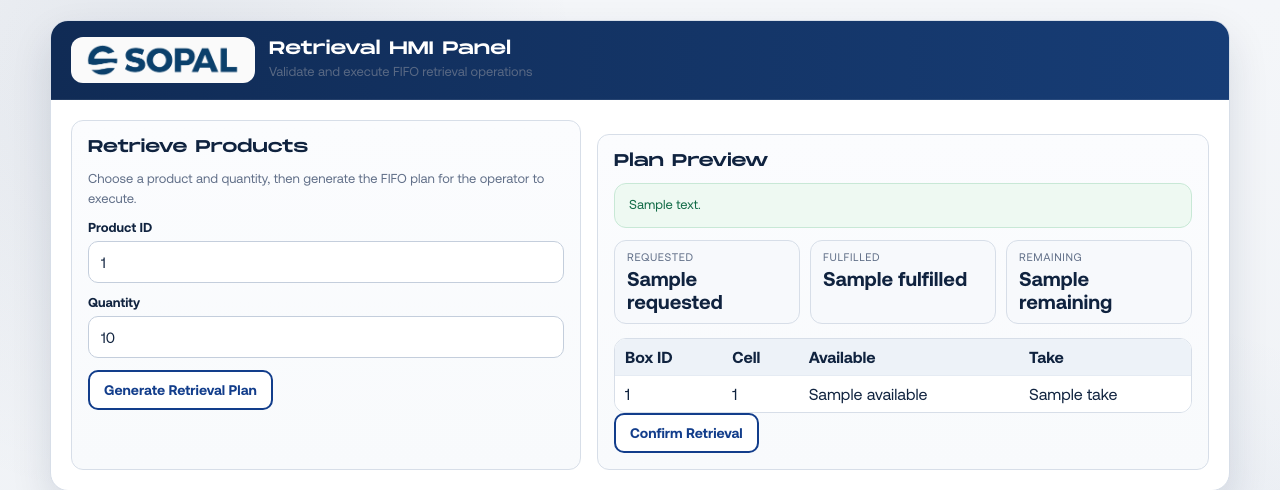
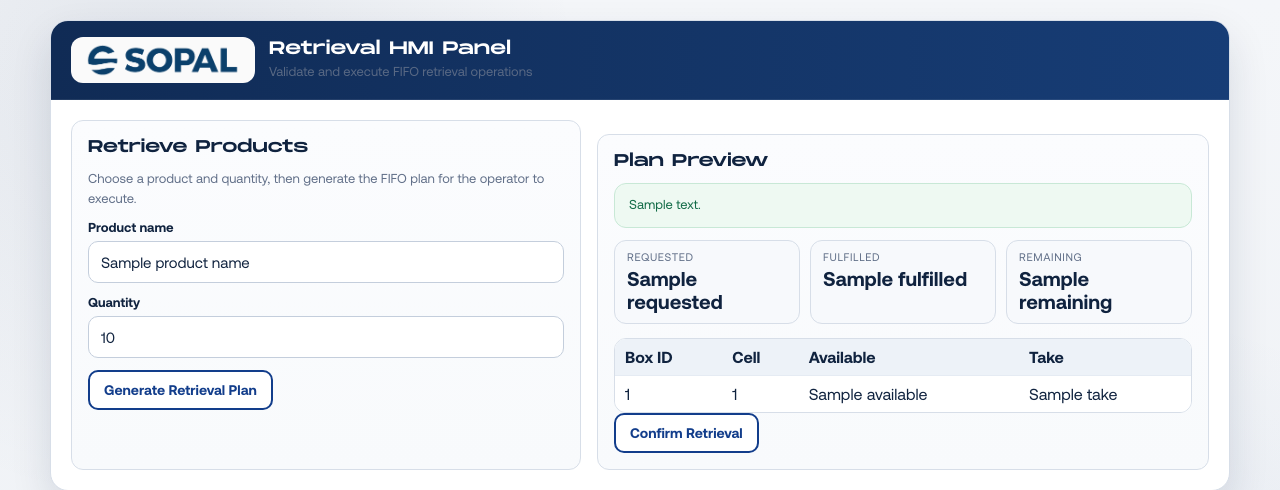
Before and after one commit to Ayoub-Ben-Yedder/MAKEATHON, a Flask app: template templates/output.html in a window 1280 px wide. Shown: the top 490 px of the page. Run offline with Flask 2, Linux system fonts and the light colour scheme; the template is opened without the code that fills it: most values are stand-ins (such as "Sample title", 1, 10 or a date in 2020).

Commit message:
use name not id

```diff
--- a/app.py
+++ b/app.py
@@ -460,22 +460,38 @@ def input_status():
 def retrieve_plan():
 	plan = None
 	error_message = None
+	product_name_raw = (request.values.get('product_name') or '').strip()
 	product_id_raw = (request.values.get('product_id') or '').strip()
 	qty_raw = (request.values.get('quantity') or '').strip()
 
 	if request.method == 'POST':
+		db = get_session()
 		try:
-			product_id = int(product_id_raw)
-			qty = int(qty_raw)
-			if qty < 1:
-				raise ValueError
-			plan = inventory.fifo_plan(product_id, qty)
-		except (TypeError, ValueError):
-			error_message = 'Please choose a valid product and quantity.'
+			product = None
+			if product_name_raw:
+				product = db.query(Product).filter(Product.name.ilike(product_name_raw)).first()
+			elif product_id_raw:
+				try:
+					product = db.query(Product).get(int(product_id_raw))
+				except (TypeError, ValueError):
+					product = None
+
+			try:
+				qty = int(qty_raw)
+				if qty < 1:
+					raise ValueError
+				if not product:
+					raise ValueError
+				plan = inventory.fifo_plan(product.id, qty)
+			except (TypeError, ValueError):
+				error_message = 'Please provide a valid product name and quantity.'
+		finally:
+			db.close()
 
 	return render_template(
 		'output.html',
 		plan=plan,
+		product_name=product_name_raw,
 		product_id=product_id_raw,
 		quantity=qty_raw,
 		error_message=error_message
@@ -511,6 +527,7 @@ def retrieve_confirm():
 	return render_template(
 		'output.html',
 		plan=plan_summary,
+		product_name=request.form.get('product_name', ''),
 		product_id=request.form.get('product_id', ''),
 		quantity=request.form.get('quantity', ''),
 		confirmation_message='Retrieval confirmed successfully.'
--- a/templates/admin.html
+++ b/templates/admin.html
@@ -116,7 +116,7 @@
 			<section class="section">
 				<h2>Quick Retrieve</h2>
 				<form action="/retrieve/plan" method="post" class="quick-form">
-					<label>Product ID <input name="product_id" type="number" required></label>
+					<label>Product Name <input name="product_name" required></label>
 					<label>Quantity <input name="quantity" type="number" min="1" required></label>
 					<button type="submit">Plan Retrieval</button>
 				</form>
--- a/templates/output.html
+++ b/templates/output.html
@@ -29,8 +29,8 @@
 
 					<form method="post" action="/retrieve/plan" class="retrieval-form spaced-top">
 						<label>
-							Product ID
-							<input name="product_id" type="number" min="1" required value="{{ product_id or '' }}" placeholder="e.g. 1">
+							Product name
+							<input name="product_name" required value="{{ product_name or '' }}" placeholder="e.g. A">
 						</label>
 						<label>
 							Quantity
```
Also changed, not shown: templates/input.html (+2 -15 lines), inventory.db.
